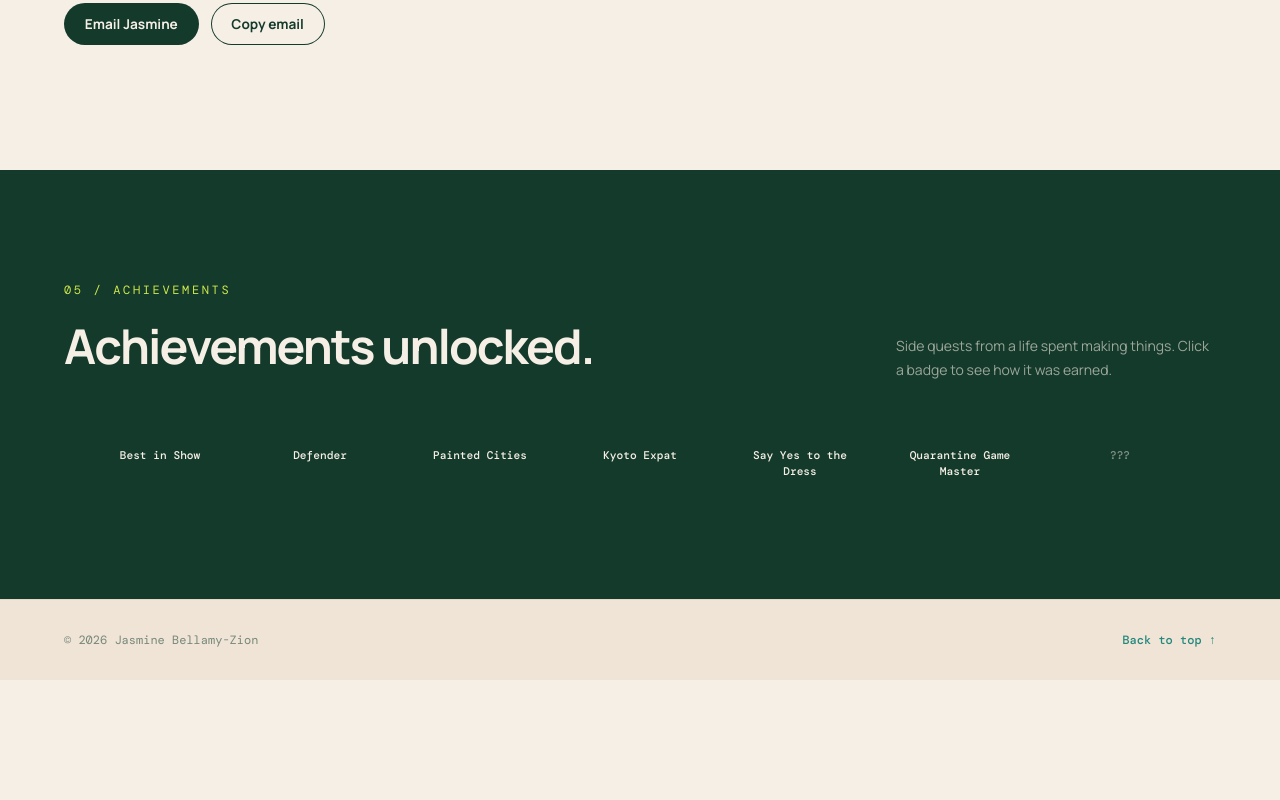
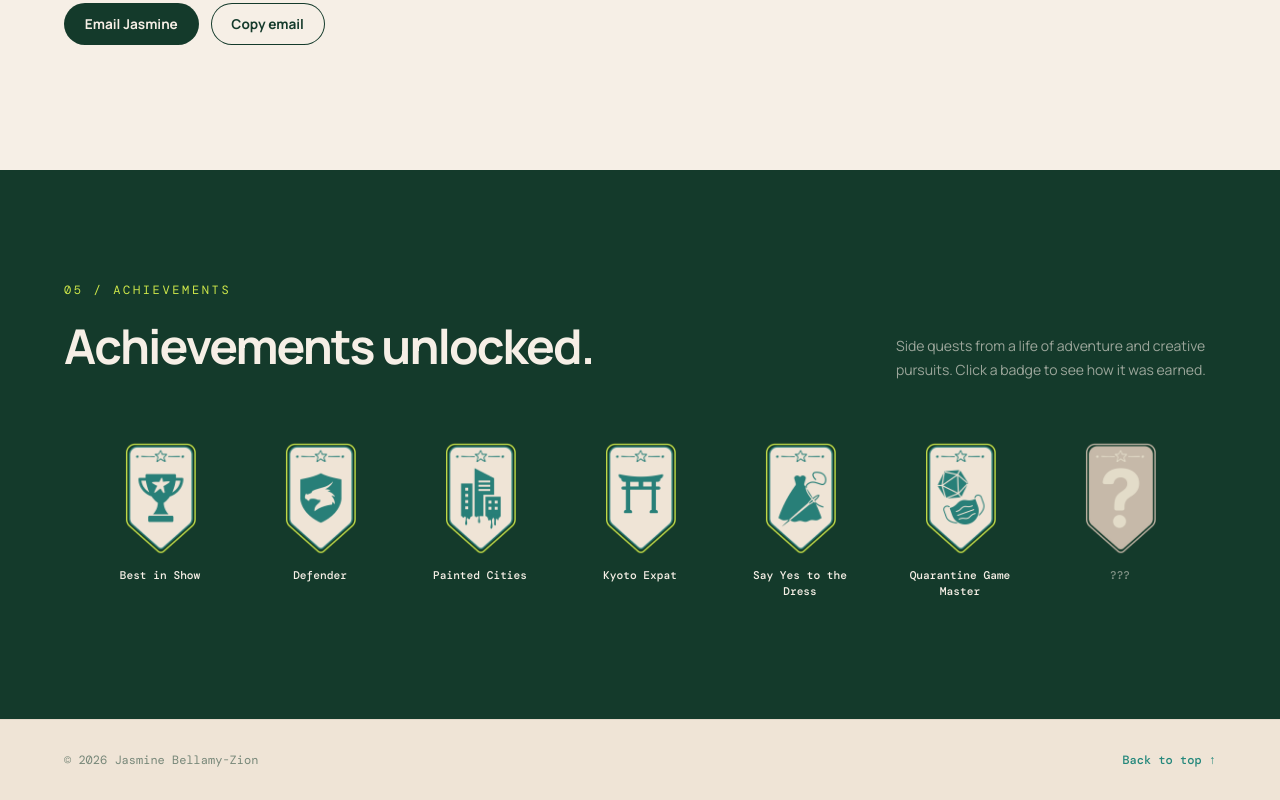
Before and after one commit to pand3m1x/webportfolio, a plain HTML site: page index.html in a window 1280 px wide. Shown: the part 6614-7414 px from the top of the page. Before the commit the page ends 7294 px from the top, so only its background shows below. Drawn offline with nearby package versions, Linux system fonts and the light colour scheme.

Commit message:
fixed icon image links for achievements.

```diff
--- a/index.html
+++ b/index.html
@@ -449,56 +449,56 @@
             <p class="ach-eyebrow">05 / Achievements</p>
             <h2 class="ach-title">Achievements unlocked.</h2>
           </div>
-          <p class="ach-lead">Side quests from a life spent making things. Click a badge to see how it was earned.</p>
+          <p class="ach-lead">Side quests from a life of adventure and creative pursuits. Click a badge to see how it was earned.</p>
         </div>
 
         <ul class="ach-grid" aria-label="Achievements">
           <li>
             <button class="ach-badge" type="button"
               data-title="Best in Show" data-desc="Cosplay winner, Otaku Fest 2026.">
-              <img src="assets/badges/Best_in_Show_2026.png" alt="" />
+              <img src="assets/icons/Best_in_Show_2026.png" alt="" />
               <span class="ach-name">Best in Show</span>
             </button>
           </li>
           <li>
             <button class="ach-badge" type="button"
               data-title="Defender" data-desc="Dragon Con 2025 security volunteer.">
-              <img src="assets/badges/Defender_of_Dragon_Con_2025.png" alt="" />
+              <img src="assets/icons/Defender_of_Dragon_Con_2025.png" alt="" />
               <span class="ach-name">Defender</span>
             </button>
           </li>
           <li>
             <button class="ach-badge" type="button"
               data-title="Painted Cities" data-desc="7 murals across Denver, Wray, and Philadelphia.">
-              <img src="assets/badges/Painted_Cities.png" alt="" />
+              <img src="assets/icons/Painted_Cities.png" alt="" />
               <span class="ach-name">Painted Cities</span>
             </button>
           </li>
           <li>
             <button class="ach-badge" type="button"
               data-title="Kyoto Expat" data-desc="2.5 years living in Kyoto.">
-              <img src="assets/badges/Kyoto_Expat.png" alt="" />
+              <img src="assets/icons/Kyoto_Expat.png" alt="" />
               <span class="ach-name">Kyoto Expat</span>
             </button>
           </li>
           <li>
             <button class="ach-badge" type="button"
               data-title="Say Yes to the Dress" data-desc="Made dresses for or coordinated 4 weddings.">
-              <img src="assets/badges/Say_Yes_to_the_Dress.png" alt="" />
+              <img src="assets/icons/Say_Yes_to_the_Dress.png" alt="" />
               <span class="ach-name">Say Yes to the Dress</span>
             </button>
           </li>
           <li>
             <button class="ach-badge" type="button"
               data-title="Quarantine Game Master" data-desc="Ran pandemic one-shots for brand-new players.">
-              <img src="assets/badges/Quarantine_Game_Master.png" alt="" />
+              <img src="assets/icons/Quarantine_Game_Master.png" alt="" />
               <span class="ach-name">Quarantine Game Master</span>
             </button>
           </li>
           <li>
             <button class="ach-badge ach-locked" type="button"
               data-locked="true" data-title="???" data-desc="Visit 25 countries to unlock.">
-              <img src="assets/badges/greyed_trophy_badge.png" alt="" />
+              <img src="assets/icons/greyed_trophy_badge.png" alt="" />
               <span class="ach-name">???</span>
             </button>
           </li>
```
Also changed, not shown: assets/icons/Best_in_Show_2026.png (renamed from assets/icons/Best in Show 2026.png), assets/icons/Defender_of_Dragon_Con_2025.png (renamed from assets/icons/Defender of Dragon Con 2025.png), assets/icons/Kyoto_Expat.png (renamed from assets/icons/Kyoto Expat.png), assets/icons/Painted_Cities.png (renamed from assets/icons/Painted Cities.png), assets/icons/Quarantine_Game_Master.png (renamed from assets/icons/Quarantine Game Master.png), assets/icons/Say_Yes_to_the_Dress.png (renamed from assets/icons/Say Yes to the Dress.png), assets/icons/greyed_trophy_badge.png (renamed from assets/icons/greyed trophy badge.png).
